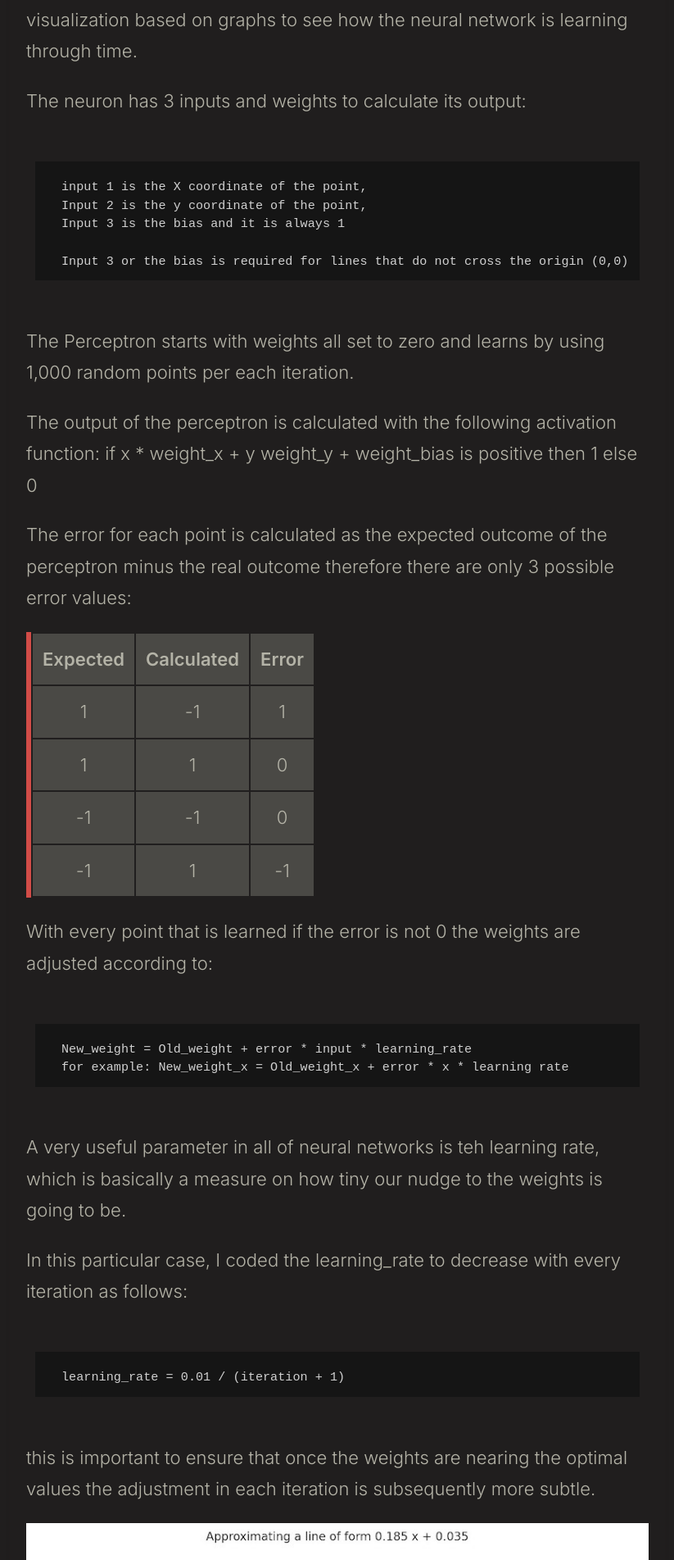
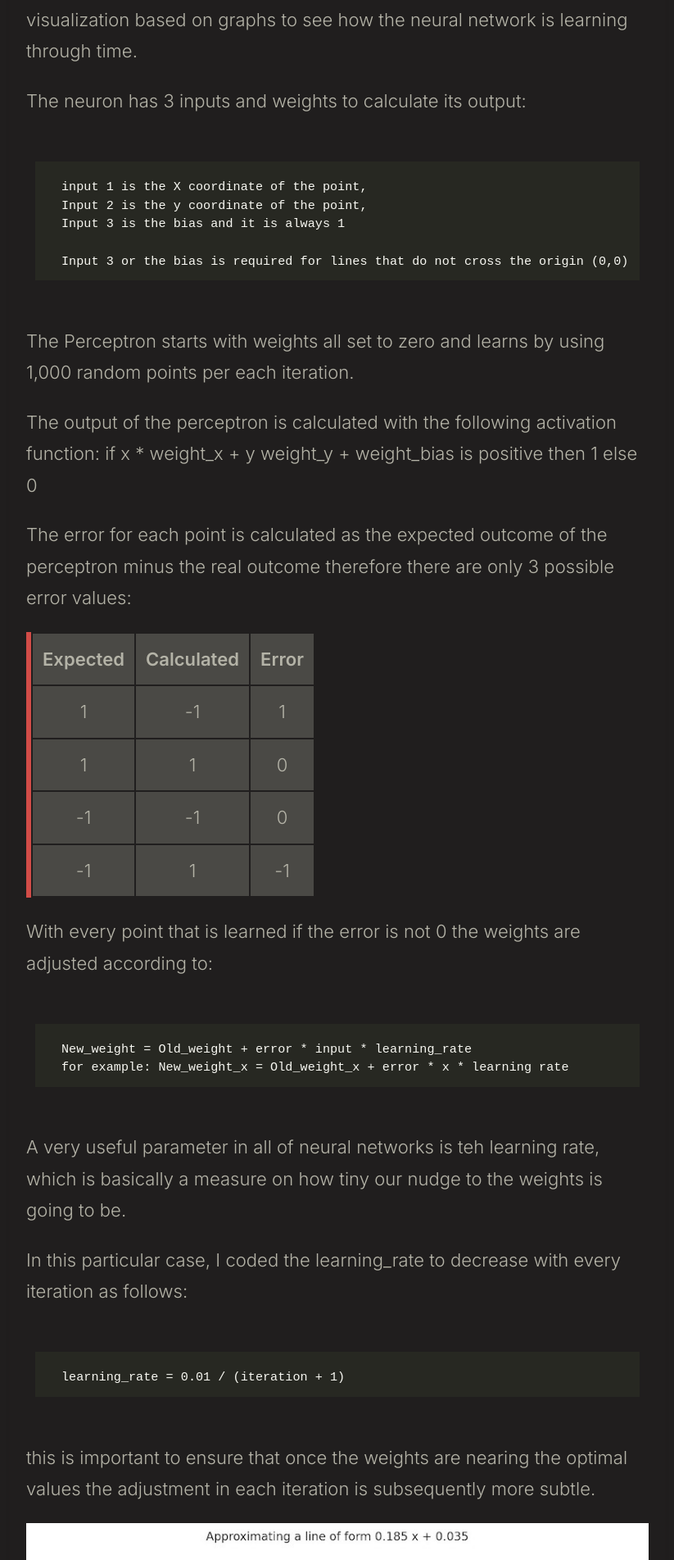
Before and after one commit to the-mvm/the-mvm.github.io, a Jekyll site: the page built from _posts/2021-01-25-single-neuron-perceptron.markdown, in a window 1280 px wide. Shown: the part 3749-5652 px from the top of the page at 82% size, without its empty margins (228-1051 px from the left). Built offline with Jekyll 4.4.1, drawn with Linux system fonts in a browser that asks for light colours; formulas are drawn with MathJax 3; comment, search, counter and statistics services are not loaded.

Commit message:
changed syntax highlighter theme

```diff
--- a/_config.yml
+++ b/_config.yml
@@ -10,7 +10,7 @@ logo-icon-SEO: "/assets/img/branding/MVM-symbol-black.png" # must be a non SVG f
 # Dark or light theme
 mode: dark # light or dark (default is light)
 logo-dark: "/assets/img/branding/MVM-logo-full-dark.svg"
-highlight_theme: syntax-base16.dark # select a dark theme for the code highlighter if needed
+highlight_theme: syntax-base16.monokai.dark # select a dark theme for the code highlighter if needed
 
 # Author settings
 author: Armando Maynez # add your name
```
